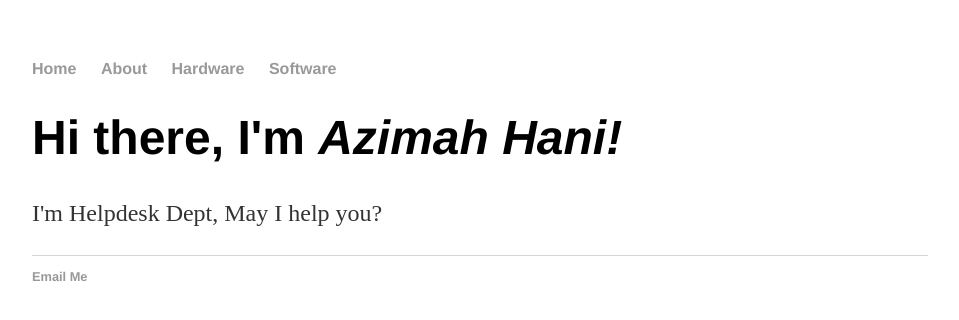
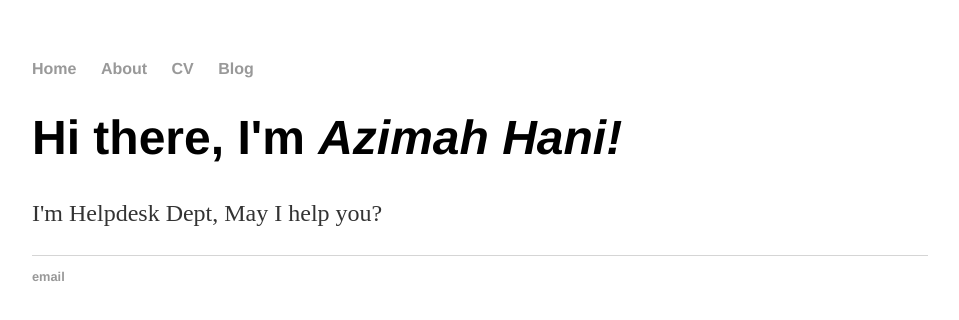
Before and after one commit to AzimahHani/azimahhani.github.io, a Jekyll site: the page built from index.html, in a window 1280 px wide. Shown: the top 320 px of the page, without its empty margins (160-1119 px from the left). Built offline with Jekyll 4.4.1, drawn with Linux system fonts in a browser that asks for light colours.

Commit message:
Update index.html

```diff
--- a/index.html
+++ b/index.html
@@ -1,30 +1,8 @@
-<!DOCTYPE html>
-<html>
-    <head>
-          <title> Azimah, Helpdesk Dept </title>
-          <!-- link to main stylesheet -->
-        <link rel="stylesheet" type="text/css"
-              href="/css/main.css">
-    </head>
-    <body>
-      <nav>
-      <ul>
-            <li><a href="/">Home</a></li>
-            <li><a href="/about">About</a></li>
-            <li><a href="/hardware">Hardware</a></li>
-            <li><a href="/software">Software</a></li>
-      </ul>
-      </nav>
-      <div class="container">
+---
+layout: default
+title: Azimah, Helpdesk Dept
+---
       <div class="blurb">
             <h1> Hi there, I'm <em> Azimah Hani!</em></h1>
                 <p>I'm Helpdesk Dept, May I help you? </p>
                 </div><!-- /.blurb -->
-                </div><!-- /.container -->
-                <footer>
-                <ul>
-                      <li><a href="mailto:azimah@rentwise.com">Email Me</a></li>
-
-        </footer>
-       </body>
-       </html>
```
